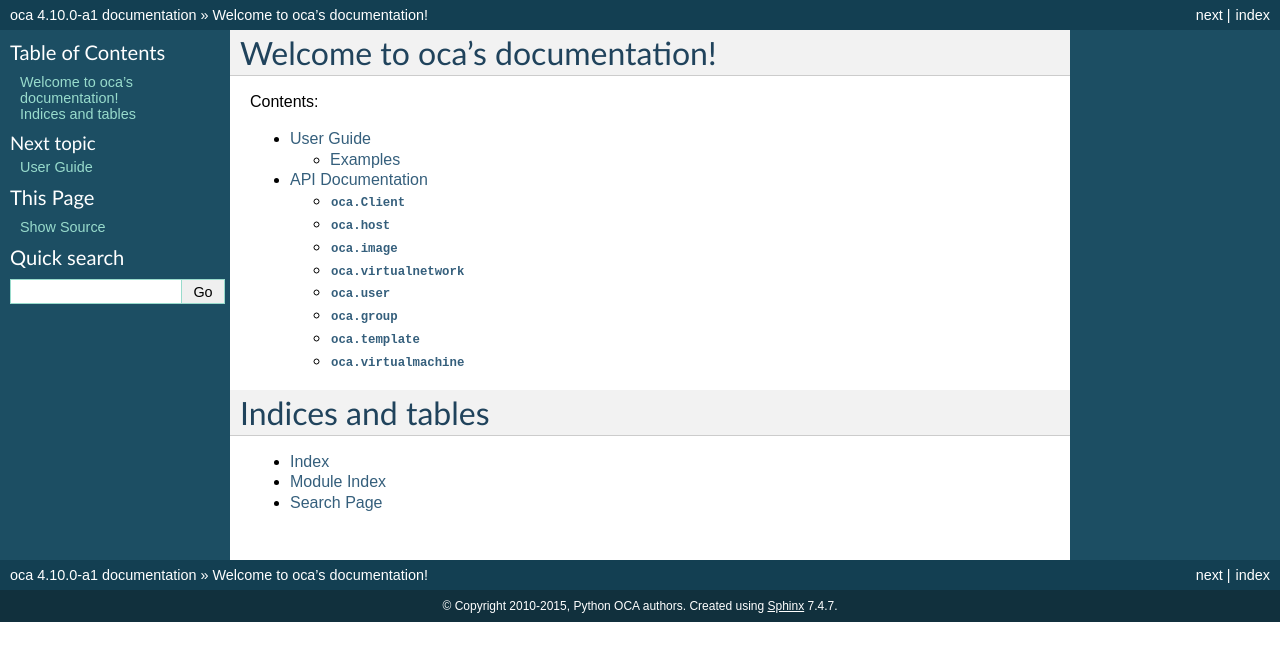
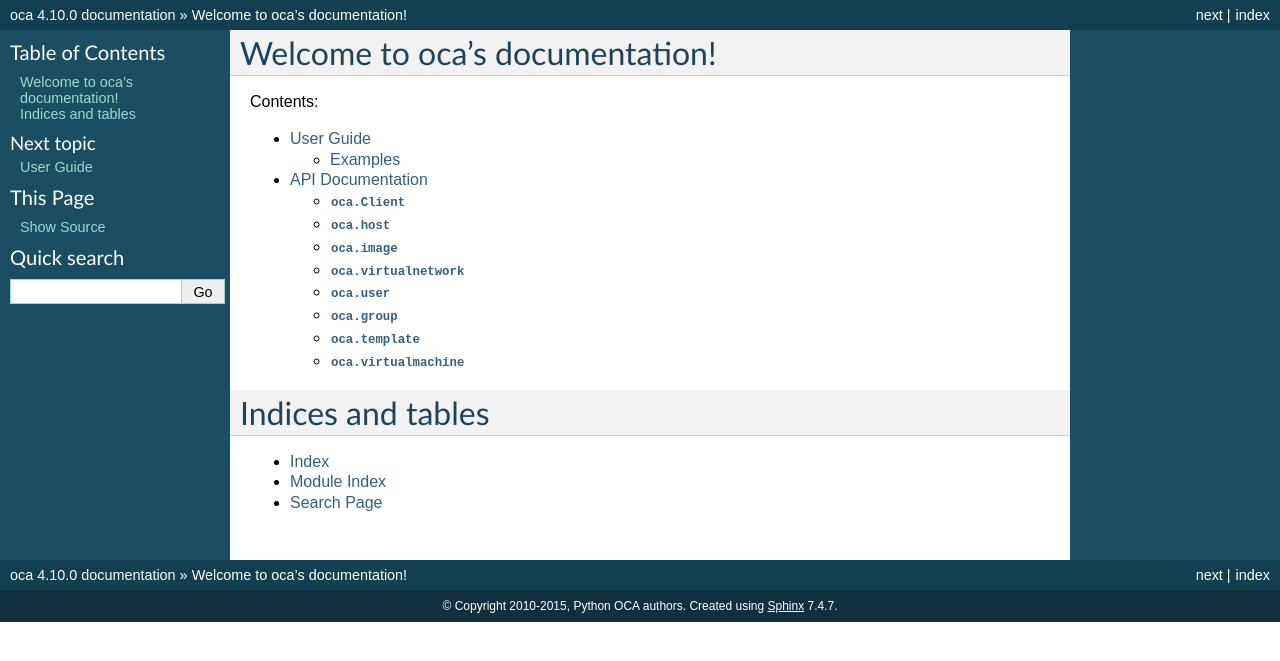
Before and after one commit to python-oca/python-oca, a Sphinx documentation site: the page built from docs/index.rst, in a window 1280 px wide. Shown: the top 661 px of the page. Built offline with Sphinx 7.4.7, drawn with Linux system fonts in a browser that asks for light colours.

```diff
--- a/docs/conf.py
+++ b/docs/conf.py
@@ -50,7 +50,7 @@ copyright = u'2010-2015, Python OCA authors'
 # The short X.Y version.
 version = '4.10.0'
 # The full version, including alpha/beta/rc tags.
-release = '4.10.0-a1'
+release = '4.10.0'
 
 # The language for content autogenerated by Sphinx. Refer to documentation
 # for a list of supported languages.
--- a/setup.py
+++ b/setup.py
@@ -1,5 +1,5 @@
 # -*- coding: UTF-8 -*-
-__version__ = '4.10.0-a1'
+__version__ = '4.10.0'
 
 import os
 
```
Also changed, not shown: README.rst (+4 -3 lines).
